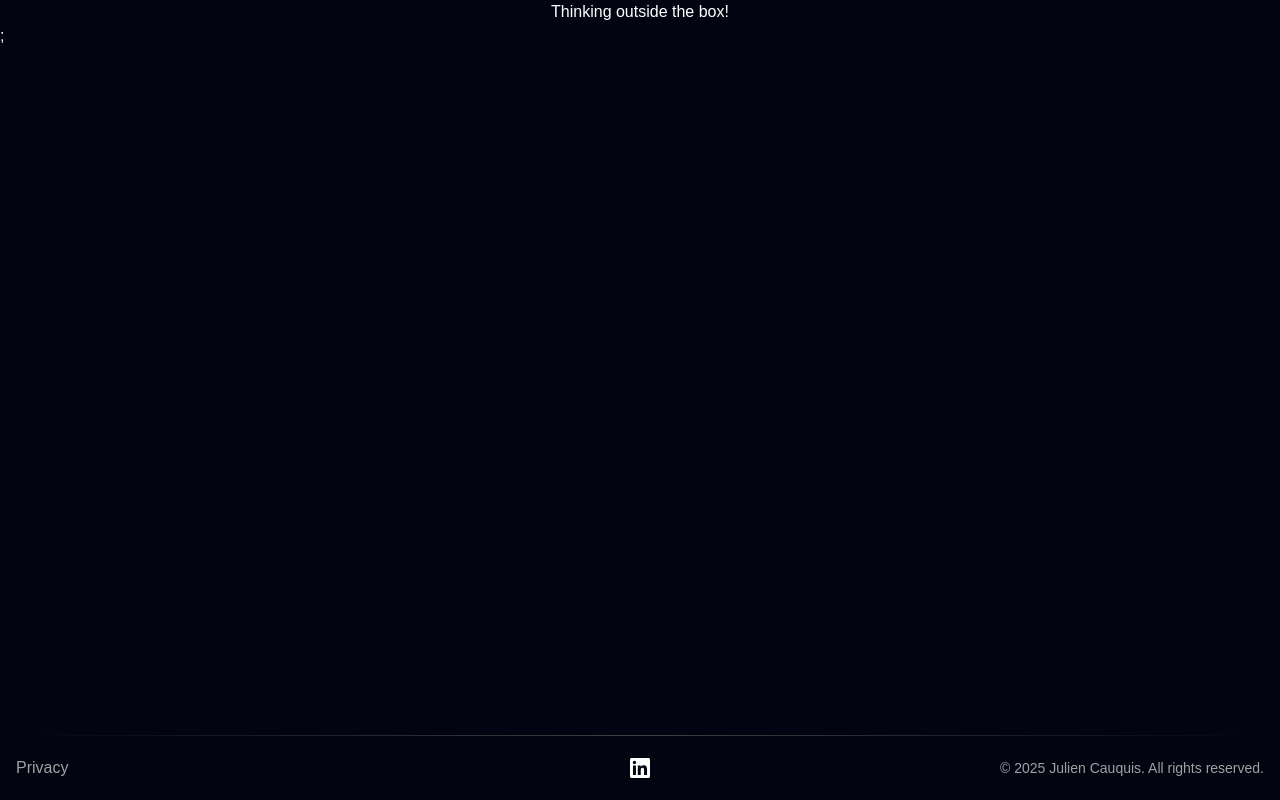
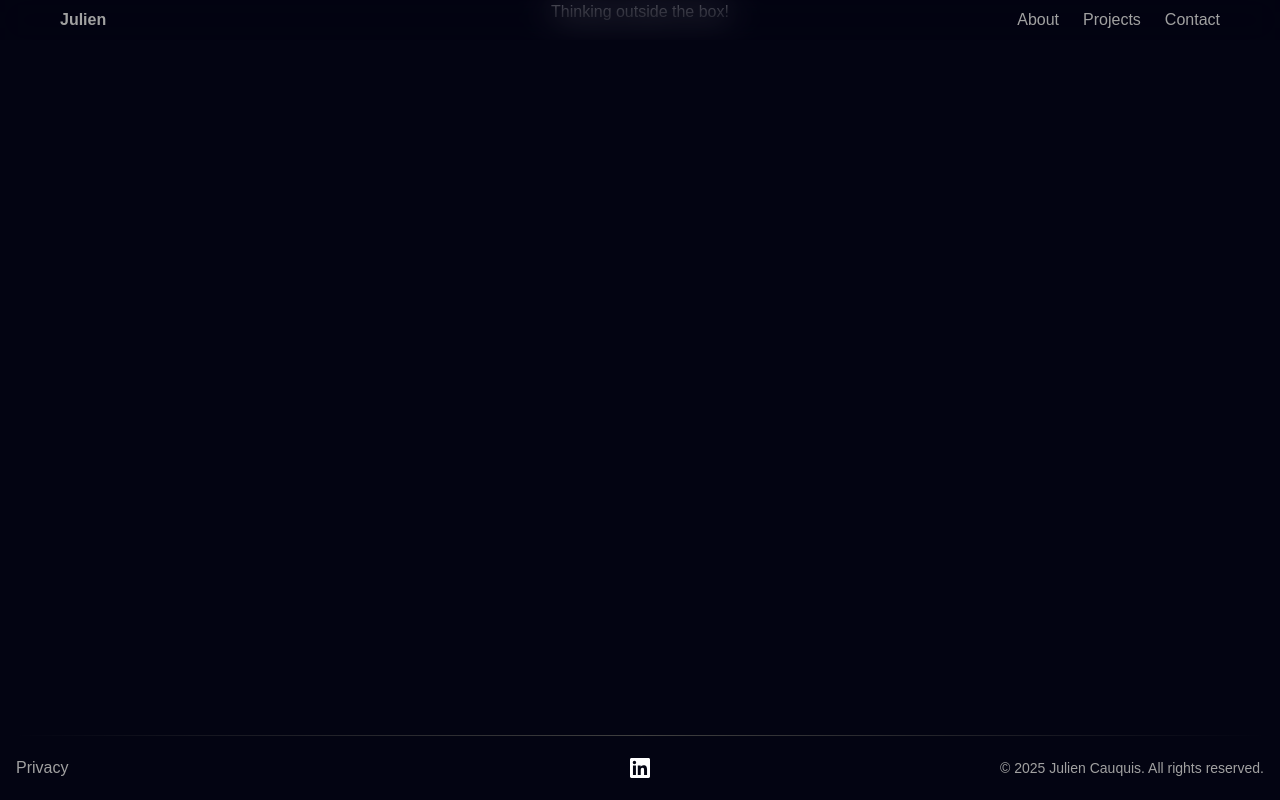
Before and after one commit to JCqsW97/portfolio, a React (Vite) app: page / in a window 1280 px wide. Built offline with nearby package versions, Linux system fonts and the light colour scheme; a web font is replaced by a local one.

Commit message:
add motion, react-router-hash-link, and Navbar

```diff
--- a/package.json
+++ b/package.json
@@ -12,9 +12,11 @@
   },
   "dependencies": {
     "@tailwindcss/vite": "^4.1.17",
+    "motion": "^12.23.24",
     "react": "^19.2.0",
     "react-dom": "^19.2.0",
     "react-router-dom": "^7.9.6",
+    "react-router-hash-link": "^2.4.3",
     "tailwindcss": "^4.1.17"
   },
   "devDependencies": {
--- a/src/App.jsx
+++ b/src/App.jsx
@@ -1,3 +1,4 @@
+import Navbar from "./sections/Navbar";
 import Footer from "./sections/Footer";
 
 import { Routes, Route } from "react-router-dom";
@@ -9,6 +10,7 @@ const App = () => {
 
   return (
   <div className="container mx-auto max-w-7xl flex flex-col min-h-screen">
+    <Navbar />
     <div className="flex-1">
       <Routes >
             <Route path="/" element={<HomePage />} />
--- a/src/pages/HomePage.jsx
+++ b/src/pages/HomePage.jsx
@@ -1,7 +1,7 @@
 function HomePage() {
   return (
     <div>
-        <h1 className="flex justify-center">Thinking outside the box!</h1>;
+        <h1 className="flex justify-center">Thinking outside the box!</h1>
     </div>
   )
 };
--- /dev/null
+++ b/src/sections/Navbar.jsx
@@ -0,0 +1,72 @@
+import { useState } from "react";
+import { motion } from "motion/react";
+import { HashLink } from "react-router-hash-link";
+
+function Navigation({ onLinkClick }){
+    return (
+        <ul className="nav-ul">
+            <li className="nav-li">
+                <HashLink className="nav-link" to="/#about" onClick={onLinkClick}>About</HashLink>
+            </li>
+            <li className="nav-li">
+                <HashLink className="nav-link" to="/#projects" onClick={onLinkClick}>Projects</HashLink>
+            </li>
+            <li className="nav-li">
+                <HashLink className="nav-link" to="/#contact" onClick={onLinkClick}>Contact</HashLink>
+            </li>
+        </ul>
+    );
+};
+
+const Navbar = () => {
+    const[isOpen, setIsOpen] = useState(false);
+    return (
+        <div className={`fixed inset-x-0 z-20 w-full ${!isOpen ? 'backdrop-blur-lg bg-primary/40' : ''}`}>
+            <div className="mx-auto c-space max-w-7xl">
+                <div className="flex items-center justify-between py-2 sm:py-0">
+                    <a href="/" className="text_xl font-bold transition-colors text-neutral-400 hover:text-white">
+                        Julien
+                    </a>
+                    <button onClick={() => setIsOpen(!isOpen)} className="flex cursor-pointer text-neutral-400 hover:text-white focus:outline-none sm:hidden">
+                        <img src={isOpen ? "/portfolio/assets/close.svg" : "/portfolio/assets/menu.svg"} className="w-6 h-6 z-40" alt="toggle" />
+                    </button>
+                    <nav className="hidden sm:flex">
+                        <Navigation />
+                    </nav>
+                </div>
+            </div>
+            {isOpen && (
+                <div
+                    className="backdrop-blur-lg bg-primary/40"
+                    style={{
+                        position: 'fixed',
+                        top: 0,
+                        left: 0,
+                        width: '100%',
+                        height: '100vh',
+                        zIndex: 30,
+                        backgroundColor: 'color-mix(in oklab, var(--color-primary) /* #030412 */ 40%, transparent)',
+                    }}
+                    onClick={() => {
+                    setIsOpen(false);
+                    }}
+                >
+                <motion.div
+                        className="block overflow-hidden text-center sm:hidden"
+                        initial={{ opacity: 0, x: -10}}
+                        animate={{ opacity: 1, x: 0}}
+                        style={{ maxHeight: "100vh"}}
+                        transition={{ duration: 1 }}
+                        //onClick={(e) => e.stopPropagation()}
+                >
+                    <nav className="pb-5" >
+                        <Navigation onLinkClick={() => (setIsOpen(false))} />
+                    </nav>
+                </motion.div>
+                </div>
+            )}
+        </div>
+    );
+};
+
+export default Navbar
```
Also changed, not shown: 1 other file (tests, documents, lock files or other folders).
